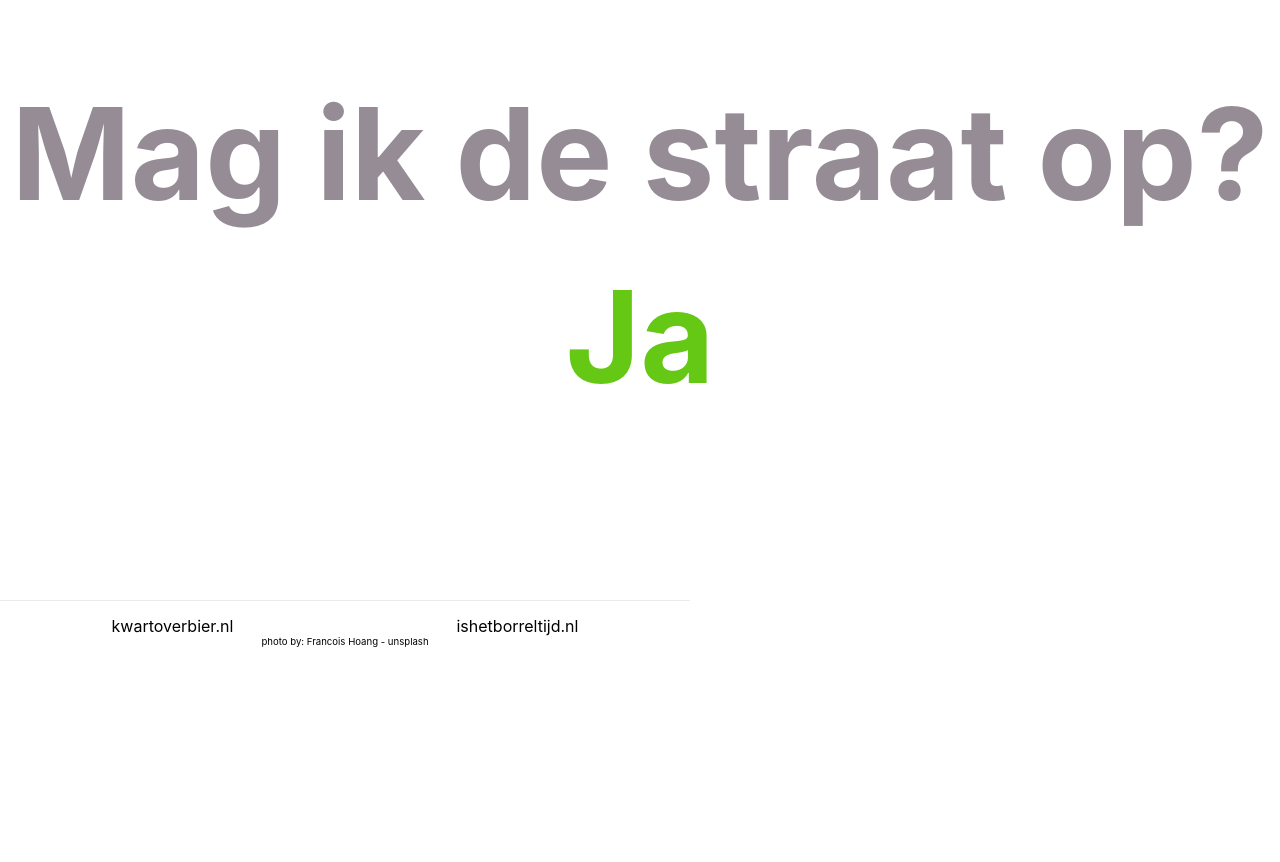
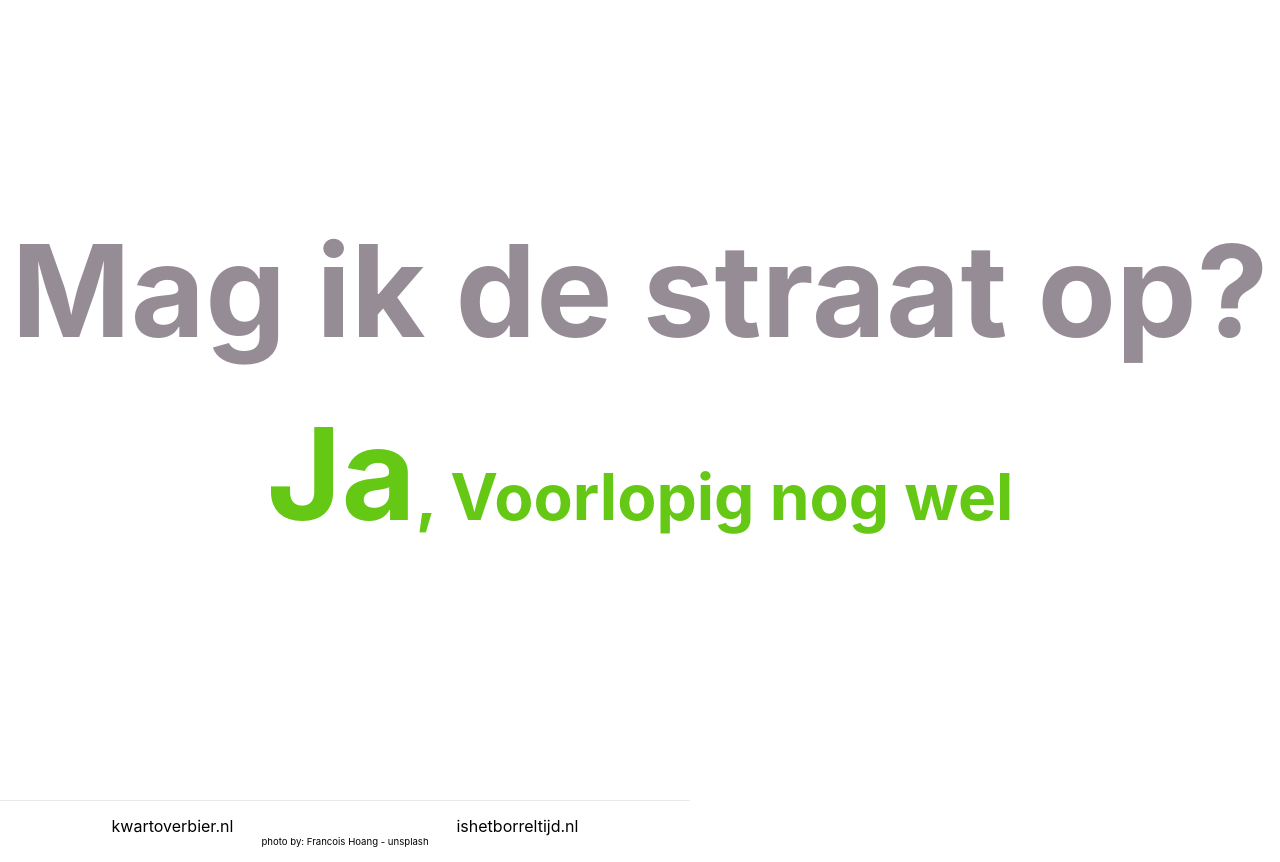
Before and after one commit to RubenJnl/magikdestraatop, a React (Create React App) app: page / in a window 1280 px wide. Before the commit the page ends 800 px from the top, so only its background shows below. Built offline with nearby package versions, Linux system fonts and the light colour scheme.

Commit message:
💅  styled components added

```diff
--- a/public/index.html
+++ b/public/index.html
@@ -12,28 +12,17 @@
     <meta name="msapplication-TileColor" content="#2b5797" />
     <meta name="theme-color" content="#ffffff" />
     <link rel="apple-touch-icon" href="%PUBLIC_URL%/logo192.png" />
-    <!--
-      Notice the use of %PUBLIC_URL% in the tags above.
-      It will be replaced with the URL of the `public` folder during the build.
-      Only files inside the `public` folder can be referenced from the HTML.
 
-      Unlike "/favicon.ico" or "favicon.ico", "%PUBLIC_URL%/favicon.ico" will
-      work correctly both with client-side routing and a non-root public URL.
-      Learn how to configure a non-root public URL by running `npm run build`.
-    -->
+    <script async src="https://www.googletagmanager.com/gtag/js?id=G-284RR75W7C"></script>
+    <script>
+      window.dataLayer = window.dataLayer || [];
+      function gtag(){dataLayer.push(arguments);}
+      gtag('js', new Date());
+      gtag('config', 'G-284RR75W7C');
+    </script>
   </head>
   <body>
     <noscript>You need to enable JavaScript to run this app.</noscript>
-    <div id="root"></div>
-    <!--
-      This HTML file is a template.
-      If you open it directly in the browser, you will see an empty page.
-
-      You can add webfonts, meta tags, or analytics to this file.
-      The build step will place the bundled scripts into the <body> tag.
-
-      To begin the development, run `npm start` or `yarn start`.
-      To create a production bundle, use `npm run build` or `yarn build`.
-    -->
+    <div id="clock"></div>
   </body>
 </html>
--- a/src/App.js
+++ b/src/App.js
@@ -1,31 +1,18 @@
 // import logo from './logo.svg';
-import Answer from './components/answer'
-import Footer from './components/footer'
+import Answer from './components/answer/answer'
+import Footer from './components/footer/footer'
 import './App.css';
+import * as Styles from './AppStyle';
 
 function App() {
   return (
-    <div className="App">
-      <main>
+    <div>
+      <Styles.Container>
         <h1 className="title">
           Mag ik de straat op?
         </h1>
         <Answer />
-      </main>
-      {/* <header className="App-header">
-        <img src={logo} className="App-logo" alt="logo" />
-        <p>
-          Edit <code>src/App.js</code> and save to reload.
-        </p>
-        <a
-          className="App-link"
-          href="https://reactjs.org"
-          target="_blank"
-          rel="noopener noreferrer"
-        >
-          Learn React
-        </a>
-      </header> */}
+      </Styles.Container>
 
       <Footer />
     </div>
--- /dev/null
+++ b/src/AppStyle.js
@@ -0,0 +1,144 @@
+import styled from 'styled-components';
+
+export const Container = styled.main`
+  min-height: 100vh;
+  padding: 0 0.5rem;
+  display: flex;
+  flex-direction: column;
+  justify-content: center;
+  align-items: center;
+  /* background: url('/francois-hoang-xxZCfAnMUrM-unsplash-small.jpg') no-repeat center center; */
+  background-position: center center;
+
+  @media all and (min-width: 500px), (min-height: 500px) {
+      /* background-image: url(francois-hoang-xxZCfAnMUrM-unsplash-medium.jpg); */
+  }
+
+  @media all and (min-width: 1500px) {
+      /* background-image: url(francois-hoang-xxZCfAnMUrM-unsplash.jpg); */
+  }
+
+  @media all and (min-width: 2000px) {
+      /* background-image: url(francois-hoang-xxZCfAnMUrM-unsplash-original.jpg); */
+  }
+`
+
+// let all = `
+// .container {
+//   min-height: 100vh;
+//   padding: 0 0.5rem;
+//   display: flex;
+//   flex-direction: column;
+//   justify-content: center;
+//   align-items: center;
+//   /* background: url('/francois-hoang-xxZCfAnMUrM-unsplash-small.jpg') no-repeat center center; */
+//   background-position: center center;
+// }
+
+// @media all and (min-width: 500px), (min-height: 500px) {
+//   .container {
+//     /* background-image: url(francois-hoang-xxZCfAnMUrM-unsplash-medium.jpg); */
+//   }
+// }
+
+// @media all and (min-width: 1500px) {
+//   .container {
+//     /* background-image: url(francois-hoang-xxZCfAnMUrM-unsplash.jpg); */
+//   }
+// }
+
+// @media all and (min-width: 2000px) {
+//   .container {
+//     /* background-image: url(francois-hoang-xxZCfAnMUrM-unsplash-original.jpg); */
+//   }
+// }
+
+// main {
+//   padding: 5rem 0;
+//   flex: 1;
+//   display: flex;
+//   flex-direction: column;
+//   justify-content: center;
+//   align-items: center;
+// }
+
+// footer {
+//   width: 100%;
+//   max-width: 690px;
+//   padding: 15px 0;
+//   border-top: 1px solid #eaeaea;
+//   display: flex;
+//   flex-direction: row;
+//   flex-wrap: wrap;
+//   justify-content: space-around;
+//   align-items: center;
+// }
+
+// footer p {
+//   width: 100%;
+//   font-size: 60%;
+//   text-align: center;
+//   justify-content: center;
+//   padding: 0;
+//   margin: 0;
+// }
+
+// a {
+//   color: inherit;
+//   text-decoration: none;
+// }
+
+// .title {
+//   color: rgb(150, 140, 150);
+//   margin: 0;
+//   line-height: 1.15;
+//   font-size: 3em;
+//   font-size: clamp(2em, 10em, 10vw);
+// }
+
+// .answer {
+//   display: block;
+// }
+
+// .answer {
+//   color: rgb(100, 200, 20);
+//   font-size: 3em;
+//   font-size: clamp(2em, 10em, 10vw);
+//   margin-top: .25em;
+// }
+
+// .answer.negative {
+//   color: rgb(170, 40, 10);
+// }
+
+// .title,
+// .description {
+//   text-align: center;
+// }
+
+// .description {
+//   line-height: 1.5;
+//   font-size: 1.5rem;
+// }
+
+// .grid {
+//   display: flex;
+//   align-items: center;
+//   justify-content: center;
+//   flex-wrap: wrap;
+
+//   max-width: 800px;
+//   margin-top: 3rem;
+// }
+
+// .logo {
+//   height: 1em;
+// }
+
+// @media (max-width: 600px) {
+//   .grid {
+//     width: 100%;
+//     flex-direction: column;
+//   }
+// }
+// `
--- a/src/components/answer.js
+++ /dev/null
@@ -1,47 +0,0 @@
-
-import React from "react"
-
-const Answer = () => {
-  const now = new Date()
-  const hour = now.getHours()
-  const minute = now.getMinutes()
-
-  if ((hour === 20 && minute >= 30) || hour > 20) {
-    return (
-        <React.Fragment>
-            <h2 className="answer">Nee</h2>
-            <style jsx>{`
-                .answer {
-                    display: block;
-                    font-size: 3em;
-                    font-size: clamp(2em, 10em, 10vw);
-                    margin-top: .25em;
-                    color: rgb(170, 40, 10);
-                }
-            `}
-            </style>
-        </React.Fragment>
-    )
-  } else {
-    return (
-        <React.Fragment>
-            <h2 className="answer">Ja</h2>
-            <style jsx>{`
-                .answer {
-                    display: block;
-                    color: rgb(100, 200, 20);
-                    font-size: 3em;
-                    font-size: clamp(2em, 10em, 10vw);
-                    margin-top: .25em;
-                }
-            `}
-            </style>
-        </React.Fragment>
-    )
-  }
-
-}
-
-
-
-export default Answer
--- /dev/null
+++ b/src/components/answer/answer.js
@@ -0,0 +1,34 @@
+
+import React from "react"
+import * as Styles from './styles'
+
+const Answer = () => {
+  const now = new Date()
+  const hour = now.getHours()
+  const minute = now.getMinutes()
+
+  if ((hour === 20 && minute >= 30) || hour > 20) {
+    return (
+        <Styles.AnswerNegative>
+            Nee
+        </Styles.AnswerNegative>
+    )
+  } else {
+    return (
+        <>
+            <Styles.AnswerPositive>
+                Ja
+                <Styles.SubTitle>
+                    , Voorlopig nog wel
+                </Styles.SubTitle>
+            </Styles.AnswerPositive>
+
+        </>
+    )
+  }
+
+}
+
+
+
+export default Answer
--- /dev/null
+++ b/src/components/answer/styles.js
@@ -0,0 +1,21 @@
+import styled from 'styled-components'
+
+export const AnswerNegative = styled.h2`
+  display: block;
+  font-size: 3em;
+  font-size: clamp(2em, 10em, 10vw);
+  margin: .25em;
+  color: rgb(170, 40, 10);
+`
+
+export const AnswerPositive = styled.h2`
+  display: block;
+  color: rgb(100, 200, 20);
+  font-size: 3em;
+  font-size: clamp(2em, 10em, 10vw);
+  margin: .25em 0;
+`
+
+export const SubTitle = styled.span`
+  font-size: 50%;
+`
--- a/src/components/footer.js
+++ b/src/components/footer/footer.js
@@ -1,9 +1,10 @@
 import React from 'react';
+import * as Styles from './styles'
 
 function Footer() {
 
     return (
-        <footer>
+        <Styles.Footer>
             <a
                 href="https://kwartoverbier.nl"
                 target="_blank"
@@ -22,7 +23,7 @@ function Footer() {
             <p>
                 photo by: Francois Hoang - unsplash
             </p>
-        </footer>
+        </Styles.Footer>
     )
 }
 
--- /dev/null
+++ b/src/components/footer/styles.js
@@ -0,0 +1,25 @@
+import styled from 'styled-components';
+
+
+export const Footer = styled.footer`
+  footer {
+    width: 100%;
+    max-width: 690px;
+    padding: 15px 0;
+    border-top: 1px solid #eaeaea;
+    display: flex;
+    flex-direction: row;
+    flex-wrap: wrap;
+    justify-content: space-around;
+    align-items: center;
+
+    p {
+      width: 100%;
+      font-size: 60%;
+      text-align: center;
+      justify-content: center;
+      padding: 0;
+      margin: 0;
+    }
+  }
+`
--- a/src/index.js
+++ b/src/index.js
@@ -8,7 +8,7 @@ ReactDOM.render(
   <React.StrictMode>
     <App />
   </React.StrictMode>,
-  document.getElementById('root')
+  document.getElementById('clock')
 );
 
 // If you want to start measuring performance in your app, pass a function
```
Also changed, not shown: package.json (+4 -3 lines), 2 other files (tests, documents, lock files or other folders).
